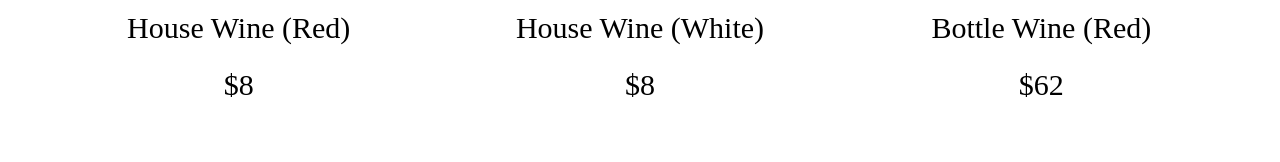
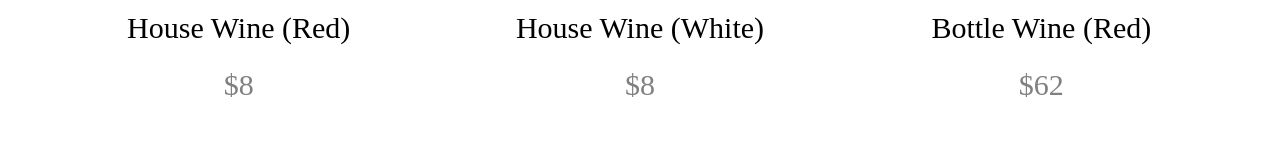
Before and after one commit to hanyoko/KIOSK, a SvelteKit app: page /Wine in a window 1280 px wide. Shown: the part 441-603 px from the top of the page. Built offline with nearby package versions, Linux system fonts and the light colour scheme.

Commit message:
키오스크 만들기

```diff
--- a/src/routes/Wine/+page.svelte
+++ b/src/routes/Wine/+page.svelte
@@ -131,4 +131,7 @@
             padding: 10px 0;
             margin-top: 3px;
         }
+        .list .price{
+            color: gray;
+        }
     </style>
```
